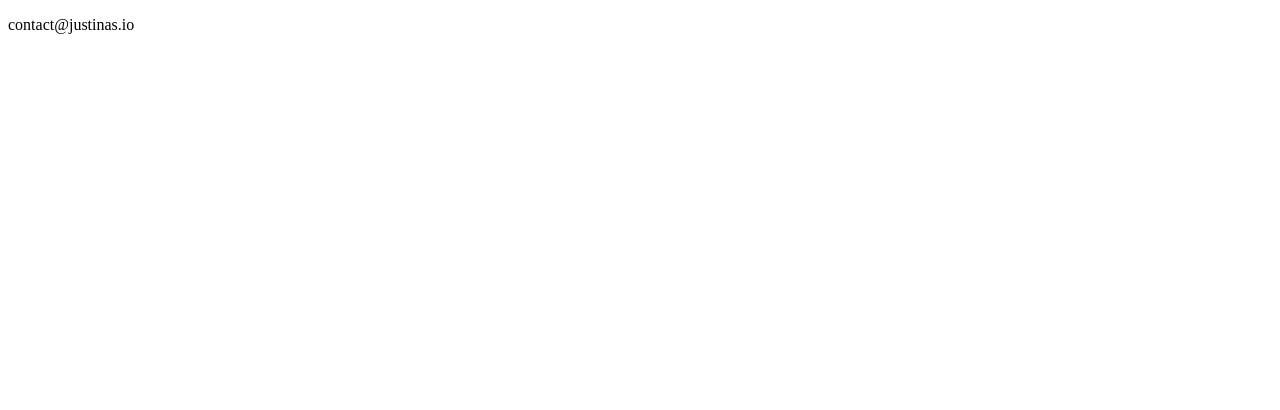
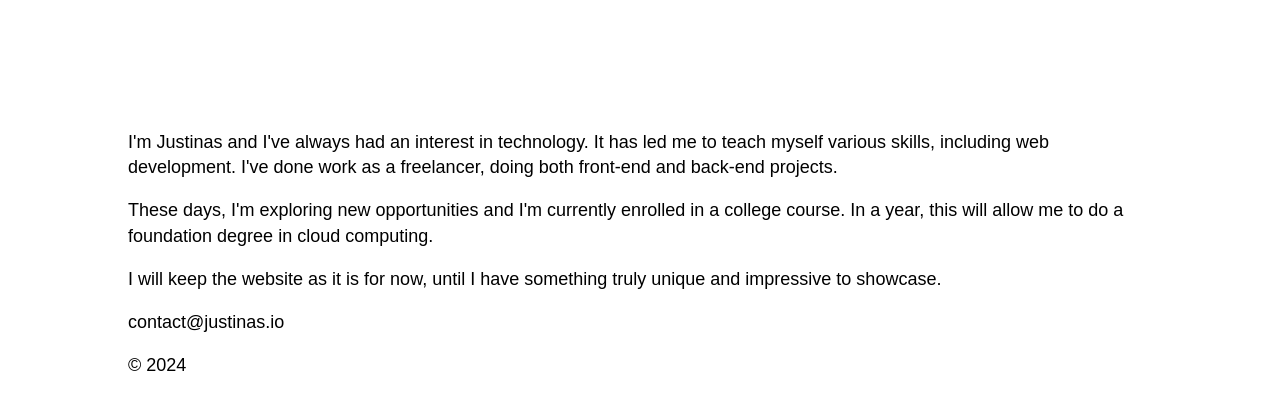
Before and after one commit to justinasio/portfolio, a plain HTML site: page index.html in a window 1280 px wide. Drawn offline with Linux system fonts and the light colour scheme.

Commit message:
adding nothing to nothing

```diff
--- a/index.html
+++ b/index.html
@@ -13,11 +13,31 @@
     <meta name="robots" content="All"/>
 
     <meta name="identifier-url" content="https://justinas.io/"/>
-    <meta name="title" content="Justinas – Developer"/>
-    <title>Justinas – Developer</title>
+    <meta name="title" content="Justinas.io"/>
+    <title>Justinas</title>
     <link rel="icon" href="favicon.ico">
+    <style>
+        *{
+            font-family: Arial, Helvetica, sans-serif;
+            line-height: 140%;
+        }
+        body{
+            padding: 1rem;
+            margin: 0 auto;
+            margin-top: 6rem;
+
+            max-width: 1024px;
+        }
+        p{
+            font-size: 18px;
+        }
+    </style>
 </head>
 <body>
+    <p>I'm Justinas and I've always had an interest in technology. It has led me to teach myself various skills, including web development. I've done work as a freelancer, doing both front-end and back-end projects.</p>
+    <p>These days, I'm exploring new opportunities and I'm currently enrolled in a college course. In a year, this will allow me to do a foundation degree in cloud computing.</p>
+    <p>I will keep the website as it is for now, until I have something truly unique and impressive to showcase.</p>
     <p>contact@justinas.io</p>
+    <p>&copy 2024</p>
 </body>
 </html>
```
